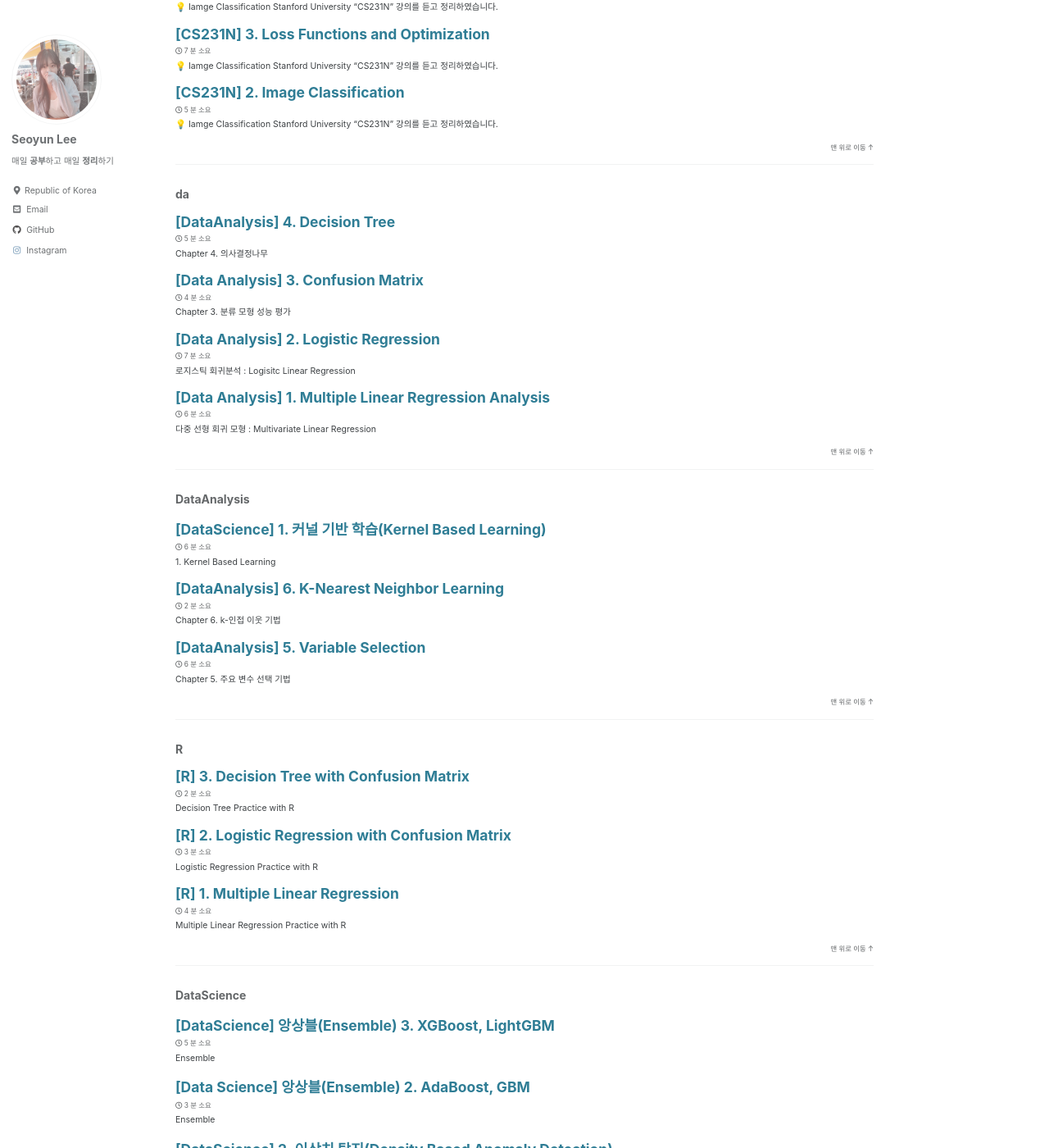
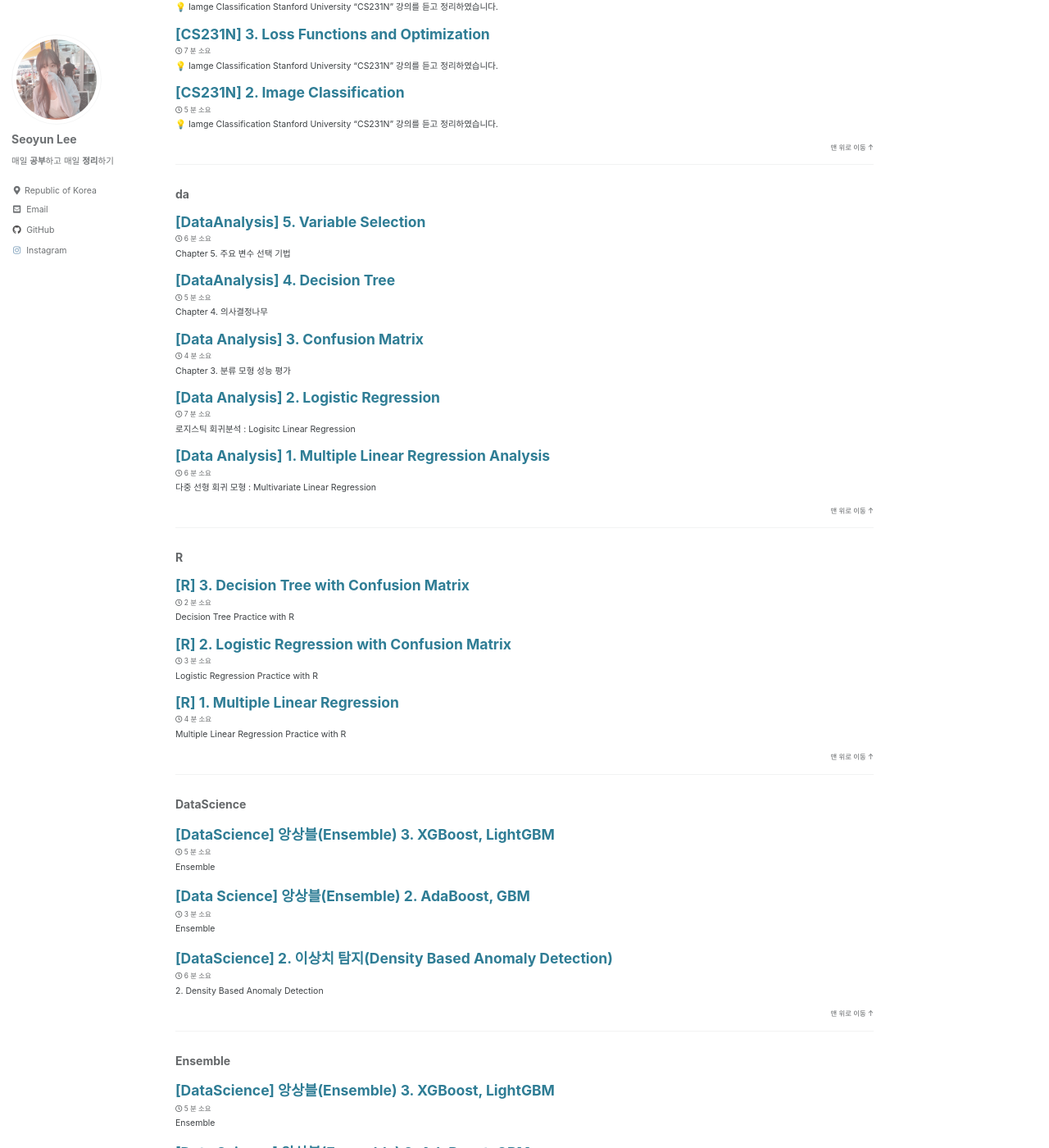
Before and after one commit to seoyun2/seoyun2.github.io, a Jekyll site: the page built from _pages/category-archive.md, in a window 1280 px wide and 1400 px high, scrolled down 1118 px. Shown: the whole window at 82% size. Built offline with Jekyll 4.4.1, drawn with Linux system fonts in a browser that asks for light colours; cached includes are drawn as plain includes; some of the changed text lies outside the part shown.

Commit message:
Update 2023-01-22-variable-selection.md

```diff
--- a/_posts/2023-01-22-variable-selection.md
+++ b/_posts/2023-01-22-variable-selection.md
@@ -1,8 +1,7 @@
 ---
 title: "[DataAnalysis] 5. Variable Selection"
 categories:
-  - DataAnalysis
-  - VariableSelection
+  - da
 tags:
   - Data Analysis
   - Variable Selection
```
